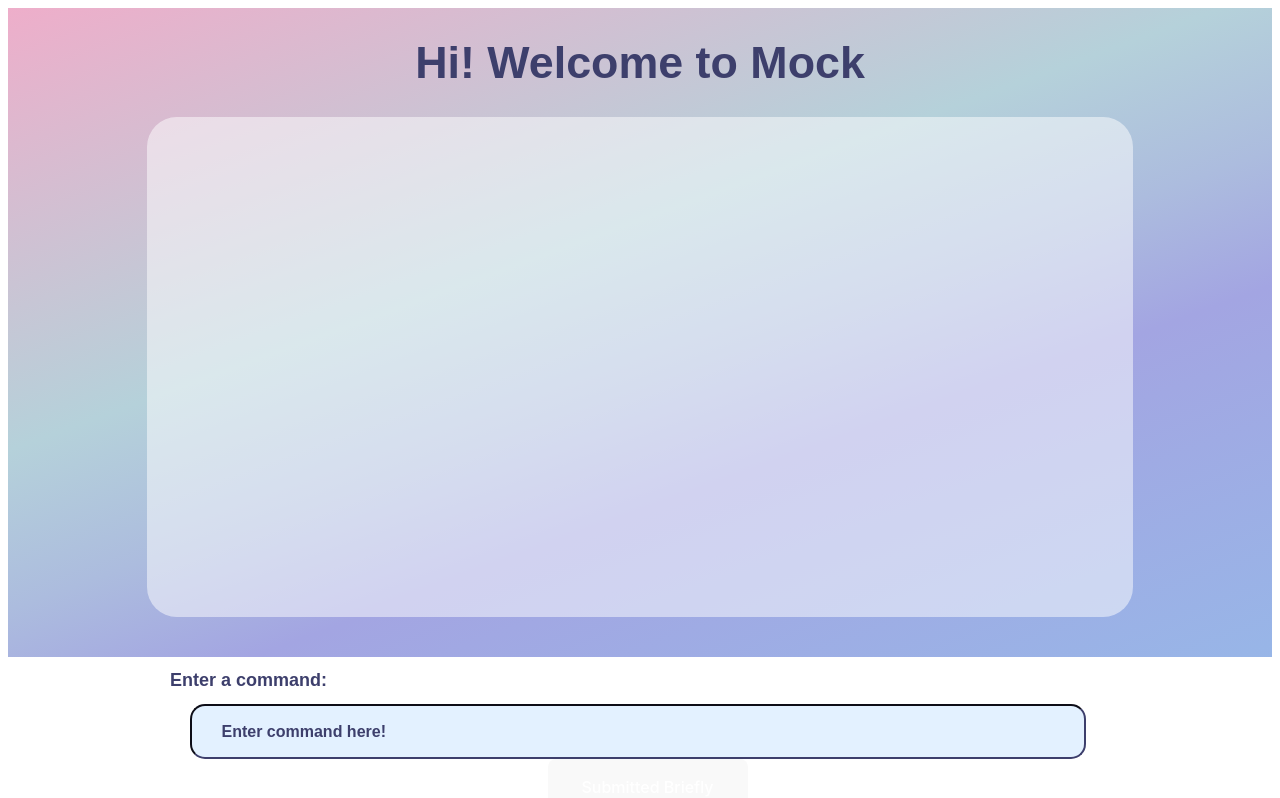
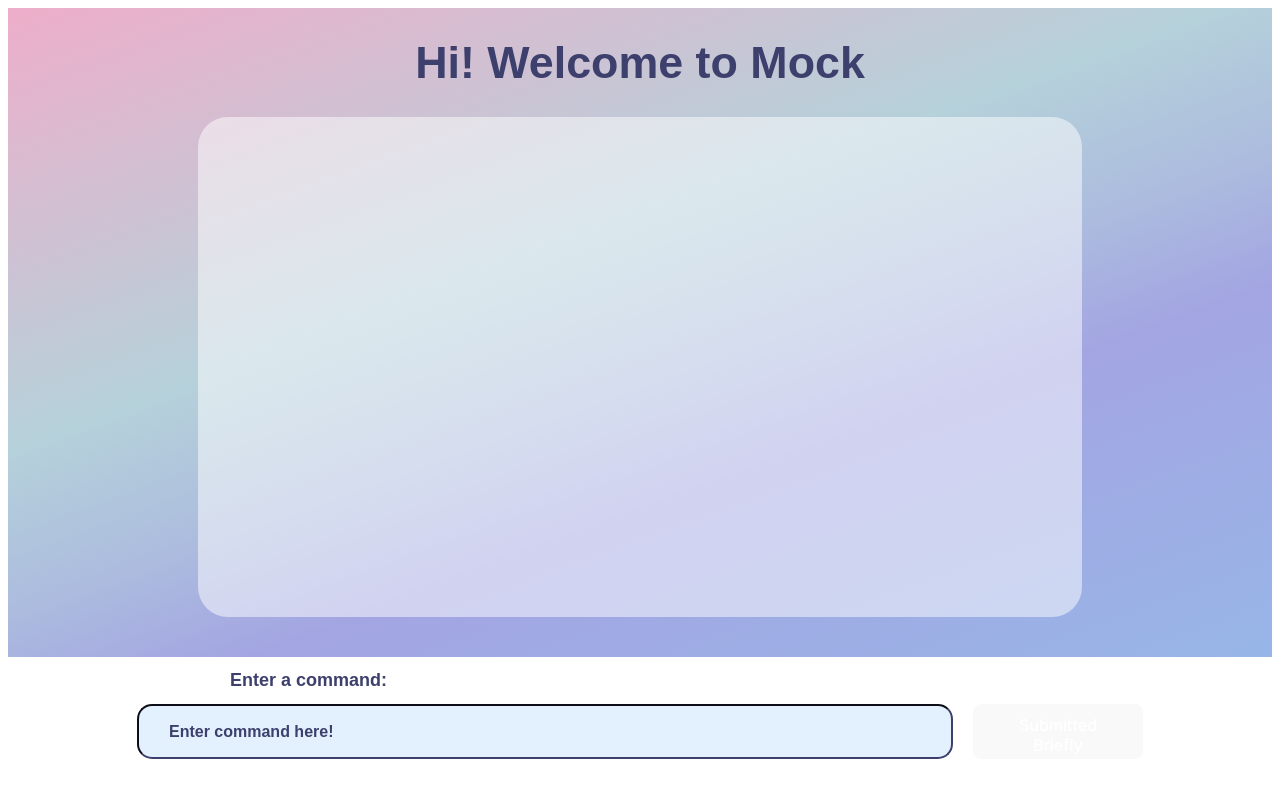
Before and after one commit to awang1245/mock-deploy, a React (Vite) app in the folder mock/: page / in a window 1280 px wide. Shown: the top 798 px of the page. Built offline with nearby package versions, Linux system fonts and the light colour scheme; a web font is replaced by a local one.

Commit message:
feat: jk my last commit broke the code, controlled z so search works again, but we need to mock more effectively so users can only search with correct file loaded

```diff
--- a/mock/src/components/REPLInput.tsx
+++ b/mock/src/components/REPLInput.tsx
@@ -55,16 +55,17 @@ export function REPLInput(props: REPLInputProps) {
         ]);
       }
     } else if (command === "search") {
-      if (props.currentDataset == datasets[filePath]) {
+      if (props.currentDataset.length > 0) {
         if (
           Object.keys(searchPeopleSet).indexOf(query) != -1 ||
           Object.keys(searchMovieSet).indexOf(query) != -1
         ) {
           const result = searchPeopleSet[query] || searchMovieSet[query];
-          props.setHistory([
-            ...props.history,
-            { command: commandString, dataset: result },
-          ]);
+          if (result)
+            props.setHistory([
+              ...props.history,
+              { command: commandString, dataset: result },
+            ]);
         }
       } else {
         props.setHistory([
--- a/mock/src/styles/main.css
+++ b/mock/src/styles/main.css
@@ -13,14 +13,15 @@
   border-radius: 30px;
   border: none;
   background: rgba(255, 255, 255, 0.5);
-  width: 78%;
-  max-height: 490px;
-  height: 490px;
+  width: 70%;
+  max-height: 480px;
+  height: 480px;
   display: flex;
   flex-direction: column;
   align-items: center;
   justify-content: flex-start;
   overflow: scroll;
+  padding-top: 10px;
   padding-bottom: 10px;
 }
 
@@ -58,14 +59,14 @@ input:hover {
   font-weight: 700;
   font-style: normal;
   font-size: 18px;
-  margin-left: 160px;
+  margin-left: 220px;
 }
 
 .repl-command-box {
   color: #3d3f6c;
   font-weight: bold;
   font-size: 16px;
-  width: 860px;
+  width: 780px;
   display: block;
   height: 49px;
   border-radius: 15px;
@@ -79,7 +80,7 @@ input:hover {
   flex-flow: row wrap;
   justify-content: center;
   align-items: center;
-  padding-left: 95px;
+  padding-left: 100px;
   padding-right: 100px;
   padding-top: 10px;
 }
@@ -106,7 +107,7 @@ button {
   font-weight: bolder;
   margin-left: 20px;
   display: block;
-  width: 200px;
+  width: 170px;
   height: 55px;
   border-radius: 15px;
   border: none;
```
